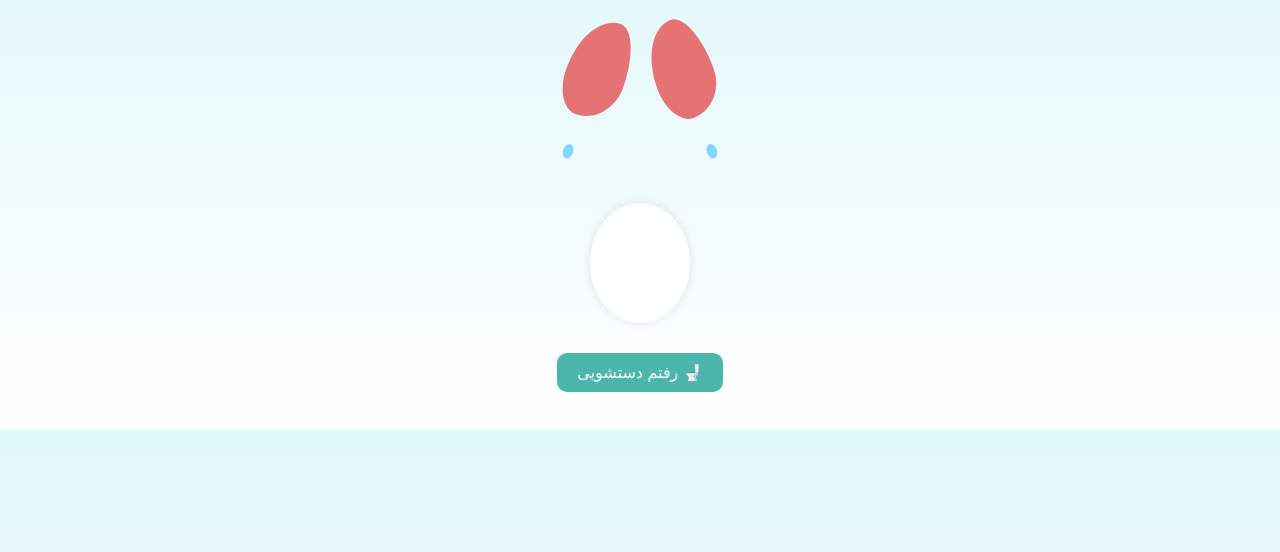
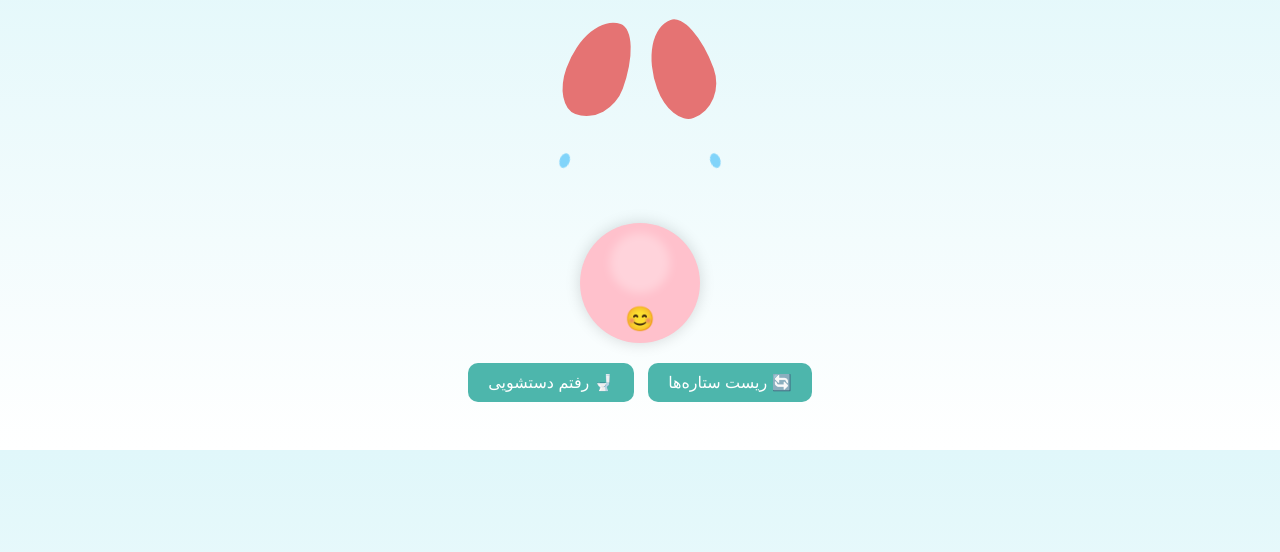
Before and after one commit to salmanSiadat/Masaneh, a plain HTML site: page index.html in a window 1280 px wide. Shown: the part 90-642 px from the top of the page. Drawn offline with Linux system fonts and the light colour scheme.

Commit message:
Update index.html

```diff
--- a/index.html
+++ b/index.html
@@ -18,8 +18,9 @@
       transition: background 0.3s, color 0.3s;
     }
     .container {
-      width: 200px;
+      width: 220px;
       margin: auto;
+      position: relative;
     }
     .kidney {
       width: 60px;
@@ -39,26 +40,45 @@
       height: 15px;
       background: #81d4fa;
       border-radius: 50%;
-      animation: drop 2s infinite;
       position: absolute;
       top: 100px;
       left: 25px;
+      animation: dropToBladder 2s infinite;
     }
-    @keyframes drop {
+    @keyframes dropToBladder {
       0% { opacity: 0; top: 100px; }
-      50% { opacity: 1; top: 130px; }
-      100% { opacity: 0; top: 150px; }
+      50% { opacity: 1; top: 140px; }
+      100% { opacity: 0; top: 190px; }
     }
     .bladder {
-      width: 100px;
+      width: 120px;
       height: 120px;
-      background: #ffffff;
-      border-radius: 50%;
-      margin: 80px auto 10px;
+      background: #ffc1cc;
+      border-radius: 60% 60% 60% 60%;
+      margin: 100px auto 10px;
       position: relative;
       overflow: hidden;
-      box-shadow: 0 0 10px rgba(0,0,0,0.1);
+      box-shadow: 0 0 15px rgba(0,0,0,0.15);
       transition: transform 0.3s;
+    }
+    .bladder::before {
+      content: "";
+      position: absolute;
+      top: 10px;
+      left: 30px;
+      width: 60px;
+      height: 60px;
+      background: rgba(255, 255, 255, 0.3);
+      border-radius: 50%;
+      filter: blur(5px);
+    }
+    .bladder::after {
+      content: "😊";
+      position: absolute;
+      bottom: 10px;
+      left: 50%;
+      transform: translateX(-50%);
+      font-size: 24px;
     }
     .bladder.fill {
       animation: shake 0.5s infinite;
@@ -83,7 +103,7 @@
     button {
       padding: 10px 20px;
       font-size: 16px;
-      margin-top: 20px;
+      margin: 10px 5px;
       cursor: pointer;
       background: #4db6ac;
       border: none;
@@ -99,21 +119,6 @@
       color: #ffca28;
       font-size: 24px;
       margin-top: 10px;
-    }
-    .splash {
-      position: absolute;
-      bottom: 10px;
-      left: 50%;
-      width: 10px;
-      height: 10px;
-      background: #fbc02d;
-      border-radius: 50%;
-      transform: translateX(-50%) scale(0);
-      animation: splash 0.6s ease-out;
-    }
-    @keyframes splash {
-      0% { transform: translateX(-50%) scale(0.2); opacity: 1; }
-      100% { transform: translateX(-50%) scale(2.5); opacity: 0; }
     }
   </style>
 </head>
@@ -132,6 +137,7 @@
   </div>
   <div>
     <button onclick="resetBladder()">رفتم دستشویی 🚽</button>
+    <button onclick="resetStars()">ریست ستاره‌ها 🔄</button>
     <div class="alert" id="alert"></div>
     <div class="stars" id="stars"></div>
   </div><audio id="dripSound" src="https://cdn.pixabay.com/download/audio/2023/03/04/audio_d5e0d0e1d6.mp3?filename=drop-water-139006.mp3"></audio> <audio id="cheerSound" src="https://cdn.pixabay.com/download/audio/2022/01/20/audio_e052fd4d4c.mp3?filename=kids-cheering-110437.mp3"></audio>
@@ -166,7 +172,6 @@
         fillPercent += 1.67;
         if (fillPercent > 100) fillPercent = 100;
         localStorage.setItem("fillPercent", fillPercent);
-        splashEffect();
         dripSound.play();
         updateUI();
       }
@@ -182,11 +187,10 @@
       updateUI();
     }
 
-    function splashEffect() {
-      const splash = document.createElement("div");
-      splash.className = "splash";
-      bladder.appendChild(splash);
-      setTimeout(() => bladder.removeChild(splash), 600);
+    function resetStars() {
+      points = 0;
+      localStorage.setItem("points", points);
+      updateUI();
     }
 
     updateUI();
```
